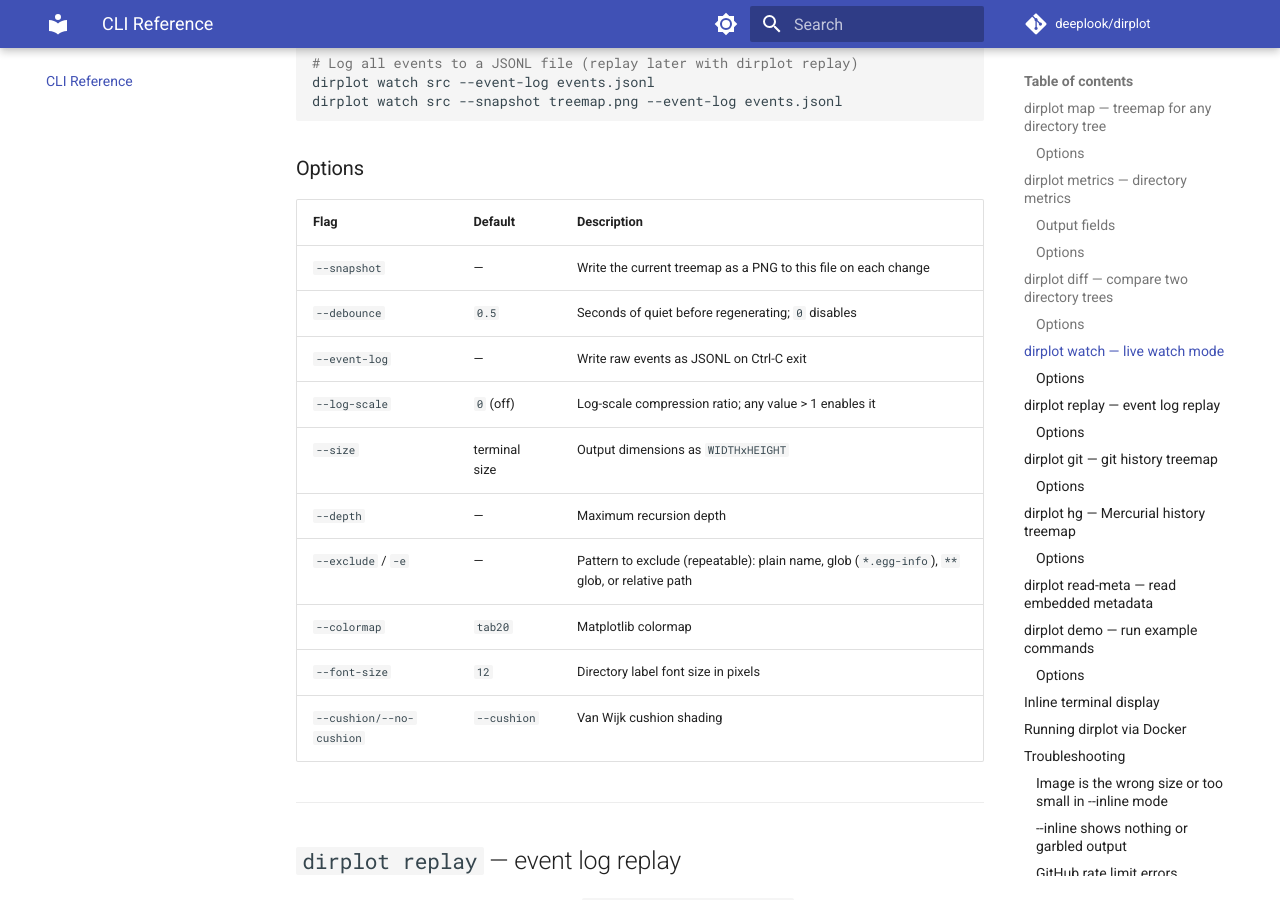
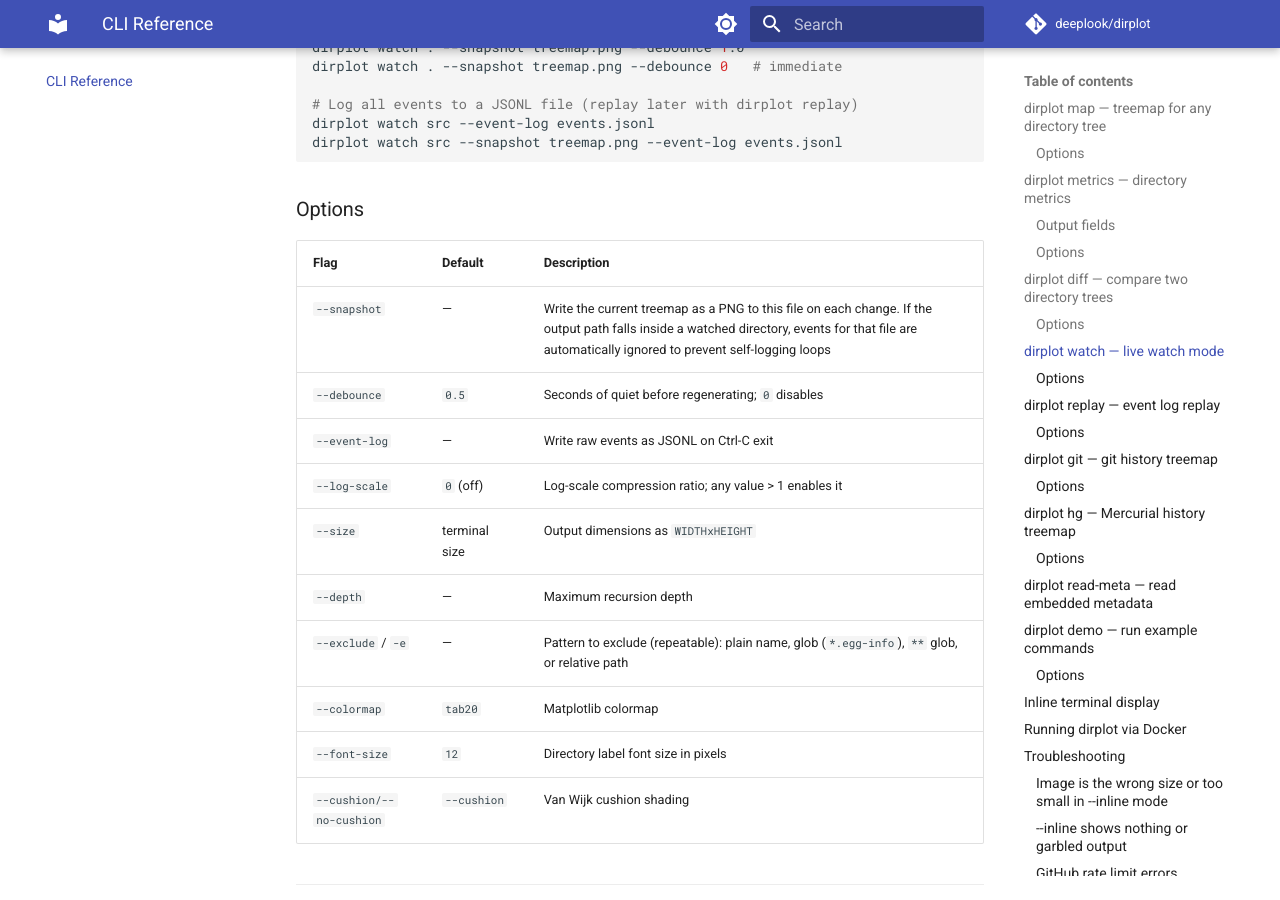
Before and after one commit to deeplook/dirplot, an MkDocs documentation site: the page built from docs/CLI.md, in a window 1280 px wide and 900 px high, scrolled down 8894 px. Built offline with MkDocs 1.6.1 and Material for MkDocs 9.7.7, drawn with Linux system fonts in a browser that asks for light colours; comment, search, counter and statistics services are not loaded; some of the changed text lies outside the part shown.

Commit message:
docs: update CLI reference and changelog for recent bug fixes

```diff
--- a/docs/CLI.md
+++ b/docs/CLI.md
@@ -241,7 +241,7 @@
 | `--font-size` | | `12` | Directory label font size in pixels |
 | `--colormap` | | `tab20` | Colormap for unknown extensions |
 | `--exclude` | `-e` | — | Pattern to exclude (repeatable): plain name, glob (`*.egg-info`), `**` glob, or relative path |
-| `--include` | | — | Keep only these subtrees (repeatable); the inverse of `--exclude` |
+| `--include` | | — | Keep only these subtrees (repeatable); the inverse of `--exclude`. The added/removed/changed summary counts in the header are scoped to the included paths |
 | `--highlight` | `-H` | — | Draw a coloured border on top of diff borders (repeatable). Same `pattern[@color]` syntax as `dirplot map --highlight` |
 | `--depth` | | unlimited | Maximum recursion depth |
 | `--size` | | terminal size | Output dimensions as `WIDTHxHEIGHT` (e.g. `1920x1080`) |
@@ -289,7 +289,7 @@
 
 | Flag | Default | Description |
 |---|---|---|
-| `--snapshot` | — | Write the current treemap as a PNG to this file on each change |
+| `--snapshot` | — | Write the current treemap as a PNG to this file on each change. If the output path falls inside a watched directory, events for that file are automatically ignored to prevent self-logging loops |
 | `--debounce` | `0.5` | Seconds of quiet before regenerating; `0` disables |
 | `--event-log` | — | Write raw events as JSONL on Ctrl-C exit |
 | `--log-scale` | `0` (off) | Log-scale compression ratio; any value > 1 enables it |
```
Also changed, not shown: other parts of docs/CLI.md (+3 -3 lines), CHANGELOG.md (+4 -0 lines).
